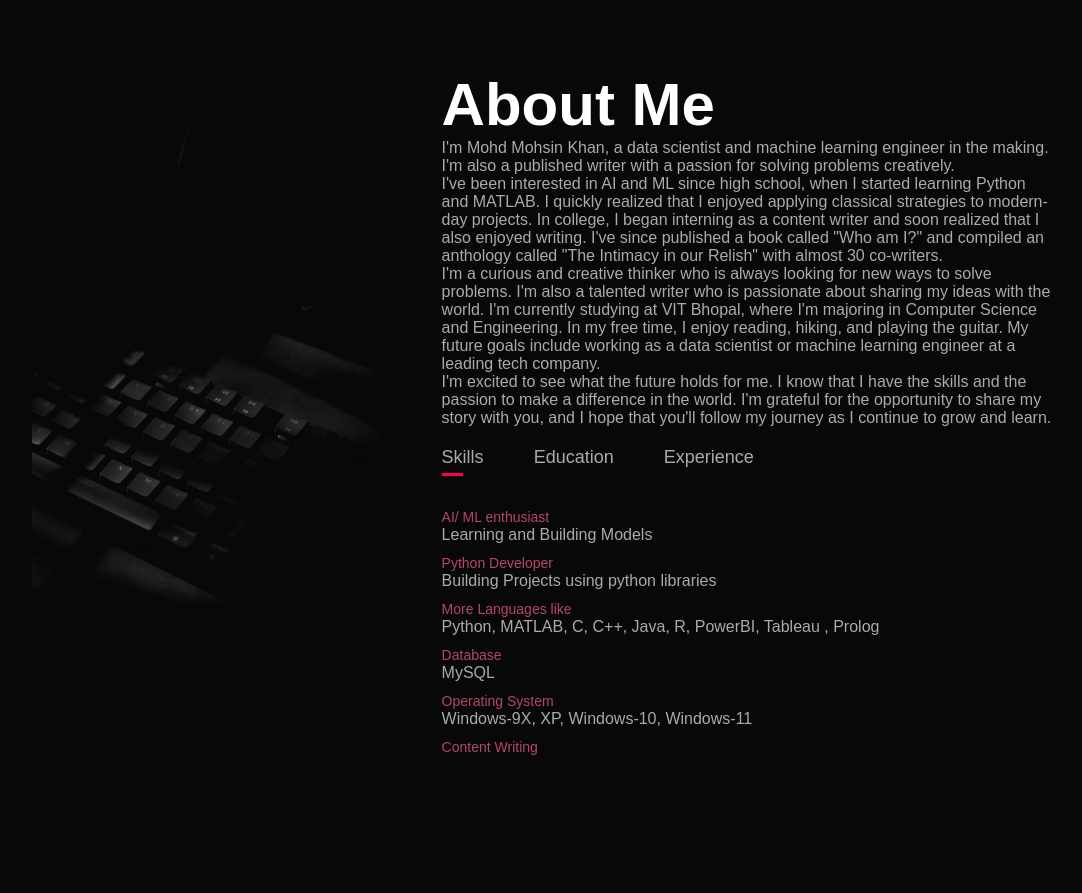
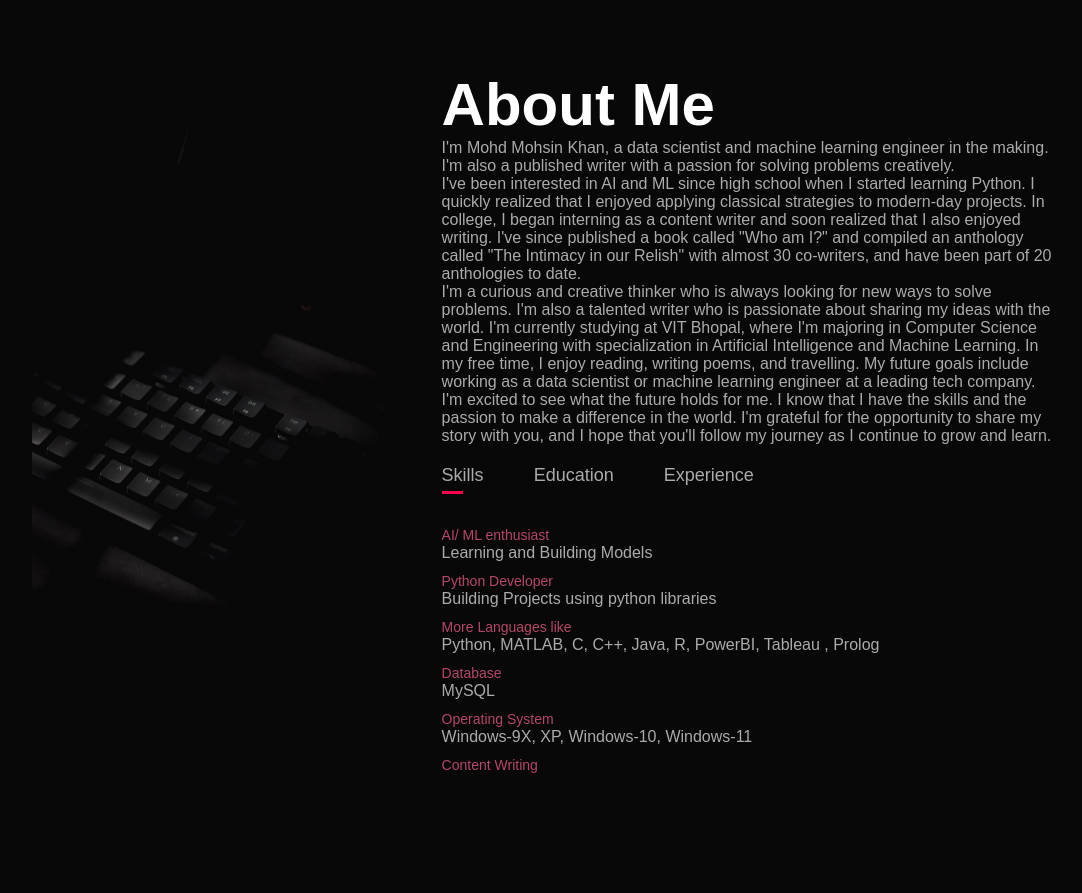
Before and after one commit to mohdmohsin0403/Portfolio-Mohsin, a plain HTML site: page index.html in a window 1280 px wide. Shown: the part 820-1713 px from the top of the page, without its empty margins (96-1178 px from the left). Drawn offline with Linux system fonts and the light colour scheme.

Commit message:
Update index.html

```diff
--- a/index.html
+++ b/index.html
@@ -43,9 +43,9 @@
                         <p>
                             I'm Mohd Mohsin Khan, a data scientist and machine learning engineer in the making. I'm also a published writer with a passion for solving problems creatively.<br>
 
-I've been interested in AI and ML since high school, when I started learning Python and MATLAB. I quickly realized that I enjoyed applying classical strategies to modern-day projects. In college, I began interning as a content writer and soon realized that I also enjoyed writing. I've since published a book called "Who am I?" and compiled an anthology called "The Intimacy in our Relish" with almost 30 co-writers.<br>
+I've been interested in AI and ML since high school when I started learning Python. I quickly realized that I enjoyed applying classical strategies to modern-day projects. In college, I began interning as a content writer and soon realized that I also enjoyed writing. I've since published a book called "Who am I?" and compiled an anthology called "The Intimacy in our Relish" with almost 30 co-writers, and have been part of 20 anthologies to date.<br>
 
-I'm a curious and creative thinker who is always looking for new ways to solve problems. I'm also a talented writer who is passionate about sharing my ideas with the world. I'm currently studying at VIT Bhopal, where I'm majoring in Computer Science and Engineering. In my free time, I enjoy reading, hiking, and playing the guitar. My future goals include working as a data scientist or machine learning engineer at a leading tech company.<br>
+I'm a curious and creative thinker who is always looking for new ways to solve problems. I'm also a talented writer who is passionate about sharing my ideas with the world. I'm currently studying at VIT Bhopal, where I'm majoring in Computer Science and Engineering with specialization in Artificial Intelligence and Machine Learning. In my free time, I enjoy reading, writing poems, and travelling. My future goals include working as a data scientist or machine learning engineer at a leading tech company.<br>
 
 I'm excited to see what the future holds for me. I know that I have the skills and the passion to make a difference in the world. I'm grateful for the opportunity to share my story with you, and I hope that you'll follow my journey as I continue to grow and learn.<br>
                         </p>
```
